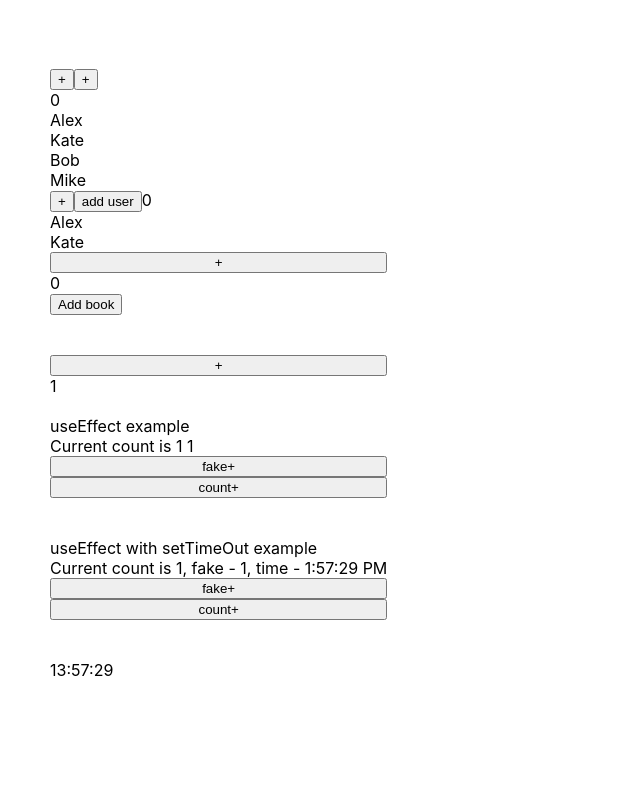
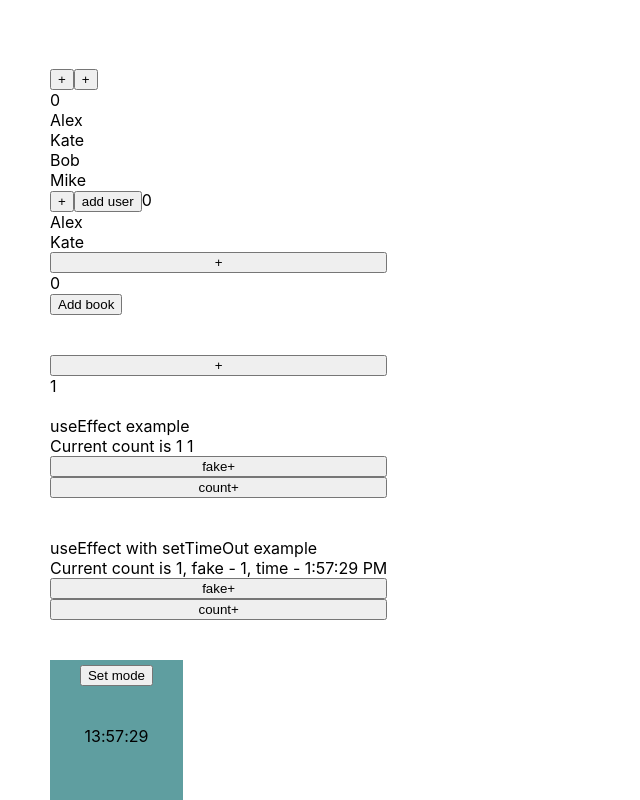
Before and after one commit to AlexBalew/Buttons-toggles-etc, a React (Create React App) app: page / in a window 1280 px wide. Shown: the part 627-1427 px from the top of the page, without its empty margins (0-640 px from the left). Before the commit the page ends 1307 px from the top, so only its background shows below. Built offline with nearby package versions, Linux system fonts and the light colour scheme.

Commit message:
There are two diff clocks with possibility of view mode changing were added to the project(analog and digital ones)

```diff
--- /dev/null
+++ b/src/Components/Clock/AnalogClock.tsx
@@ -0,0 +1,30 @@
+import React, {useState} from "react";
+import s from './clock.module.css'
+import {ClockModePropsType} from "./Clock";
+
+const AnalogClock: React.FC<ClockModePropsType> = ({date}) => {
+
+
+    const secondsStyle = {
+        transform: `rotate(${date.getSeconds() * 6}deg)`
+    };
+    const minutesStyle = {
+        transform: `rotate(${date.getMinutes() * 6}deg)`
+    };
+    const hoursStyle = {
+        transform: `rotate(${date.getHours() * 30}deg)`
+    };
+
+
+    return (
+        <div className={s.clock}>
+            <div className={s.analogClock}>
+                <div className={`${s.dial} ${s.seconds}`} style={secondsStyle}/>
+                <div className={`${s.dial} ${s.minutes}`} style={minutesStyle}/>
+                <div className={`${s.dial} ${s.hours}`} style={hoursStyle}/>
+            </div>
+        </div>
+    )
+}
+
+export default AnalogClock
--- a/src/Components/Clock/Clock.tsx
+++ b/src/Components/Clock/Clock.tsx
@@ -1,12 +1,22 @@
-import React, {useEffect, useState} from "react";
+import React, {useEffect, useState, MouseEvent} from "react";
+import AnalogClock from "./AnalogClock";
+import ModeButton from "./ModeButton";
+import s from './clock.module.css'
+import DigitalClock from "./DigitalClock";
 
-const get2DigitsFunc = (num: number) => num < 10 ? '0' + num : num
 
-type PropsType = {}
+export type PropsType = {}
+
+export type ClockModePropsType = {
+    date: Date
+}
+
+type ModeType = boolean
 
 export const Clock: React.FC<PropsType> = () => {
 
     const [date, setDate] = useState(new Date)
+    const [mode, setMode] = useState<ModeType>(false)
 
     useEffect(() => {
         const intervalId = setInterval(() => {
@@ -16,11 +26,21 @@ export const Clock: React.FC<PropsType> = () => {
         return () => clearInterval(intervalId)
     })
 
-    return <div>
-        <span>{get2DigitsFunc(date.getHours())}</span>
-        :
-        <span>{get2DigitsFunc(date.getMinutes())}</span>
-        :
-        <span>{get2DigitsFunc(date.getSeconds())}</span>
+    const changeMode = (mode: ModeType) => {
+        setMode(!mode)
+    }
+
+    return <div className={s.clockModule}>
+        <div className={s.modeButton}>
+            <ModeButton callback={() => changeMode(mode)}/>
+        </div>
+        <div>
+            {
+                mode ? <AnalogClock date={date}/>
+                    : <DigitalClock date={date}/>
+
+            }
+        </div>
+
     </div>
 }
--- /dev/null
+++ b/src/Components/Clock/DigitalClock.tsx
@@ -0,0 +1,21 @@
+import React from "react";
+import {ClockModePropsType} from "./Clock";
+import s from './clock.module.css'
+
+
+const get2DigitsFunc = (num: number) => num < 10 ? '0' + num : num
+
+const DigitalClock: React.FC<ClockModePropsType> = ({date}) => {
+
+    return (
+        <div className={s.digitalClock}>
+            <span>{get2DigitsFunc(date.getHours())}</span>
+            :
+            <span>{get2DigitsFunc(date.getMinutes())}</span>
+            :
+            <span>{get2DigitsFunc(date.getSeconds())}</span>
+        </div>
+    )
+}
+
+export default DigitalClock
--- /dev/null
+++ b/src/Components/Clock/ModeButton.tsx
@@ -0,0 +1,16 @@
+import React from "react";
+
+type ModeButtonPropsType = {
+  callback: () => void
+}
+
+const ModeButton = (props: ModeButtonPropsType) => {
+
+    let universalCallback = () => {
+        props.callback()
+    }
+
+    return <button onClick={universalCallback}>Set mode</button>
+}
+
+export default ModeButton
--- /dev/null
+++ b/src/Components/Clock/clock.module.css
@@ -0,0 +1,57 @@
+.digitalClock {
+    margin-top: 40px;
+    display: flex;
+    justify-content: center;
+}
+
+.modeButton {
+    padding-top: 5px;
+    display: flex;
+    justify-content: center;
+}
+
+.clockModule {
+    width: 133px;
+    height: 140px;
+    background-color: cadetblue;
+}
+
+.clock {
+    width: 120px;
+    text-align: center;
+    display: flex;
+    flex-direction: column;
+    align-items: center;
+    border: solid 1px #ccc;
+    border-radius: 5px;
+    margin: 5px;
+    background: #ccc;
+}
+
+.clock .analogClock {
+    width: 100px;
+    height: 100px;
+    border: solid 1px #000;
+    border-radius: 50%;
+    position: relative;
+    background: #fff;
+}
+.clock .analogClock .dial {
+    position: absolute;
+    left: 50%;
+    width: 50px;
+    height: 50px;
+    transform-origin: bottom left;
+}
+.clock .analogClock .dial.seconds {
+    border-left: solid 1px green;
+}
+.clock .analogClock .dial.minutes {
+    border-left: solid 1px #c00;
+}
+.clock .analogClock .dial.hours {
+    width: 35px;
+    height: 35px;
+    top: 15px;
+    border-left: solid 2px #000;
+}
```
